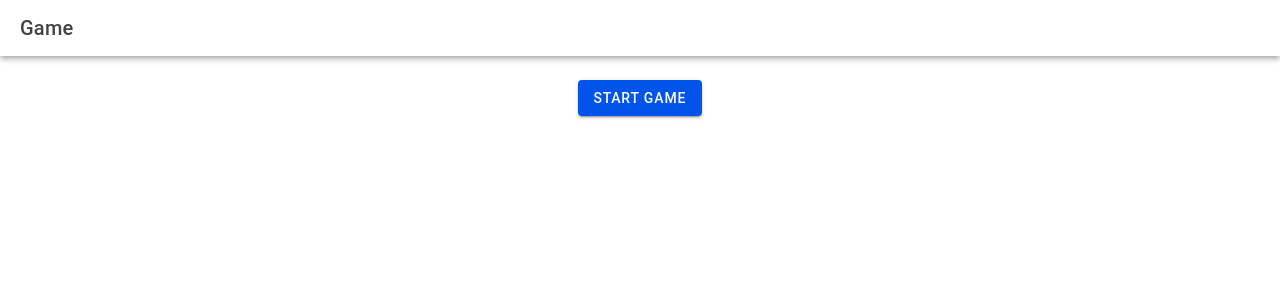
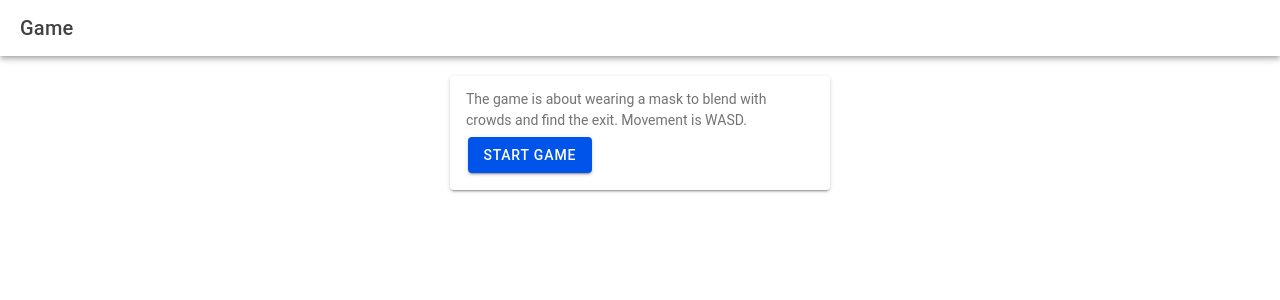
Before and after one commit to glogawa/p2026, a React (Vite) app: page / in a window 1280 px wide. Shown: the top 300 px of the page. Built offline with nearby package versions, Linux system fonts and the light colour scheme.

Commit message:
added quick story

```diff
--- a/src/pages/Home.tsx
+++ b/src/pages/Home.tsx
@@ -1,4 +1,4 @@
-import { IonContent, IonHeader, IonPage, IonTitle, IonToolbar, IonButton, IonButtons } from '@ionic/react';
+import { IonContent, IonHeader, IonPage, IonTitle, IonToolbar, IonButton, IonButtons, IonCard, IonCardContent } from '@ionic/react';
 import { useState, useEffect, useRef } from 'react';
 import { Engine, Scene, ArcRotateCamera, HemisphericLight, Vector3 } from '@babylonjs/core';
 import { createGround } from './assets/ground';
@@ -62,8 +62,13 @@ const Home: React.FC = () => {
             <IonTitle size="large">Game</IonTitle>
           </IonToolbar>
         </IonHeader>
-        <div style={{ textAlign: 'center', marginTop: '20px' }}>
-          <IonButton onClick={startGame}>Start Game</IonButton>
+        <div style={{ margin: '20px auto', maxWidth: '400px' }}>
+          <IonCard>
+            <IonCardContent>
+              <p>The game is about wearing a mask to blend with crowds and find the exit. Movement is WASD.</p>
+              <IonButton onClick={startGame}>Start Game</IonButton>
+            </IonCardContent>
+          </IonCard>
         </div>
       </IonContent>
     </IonPage>
```
